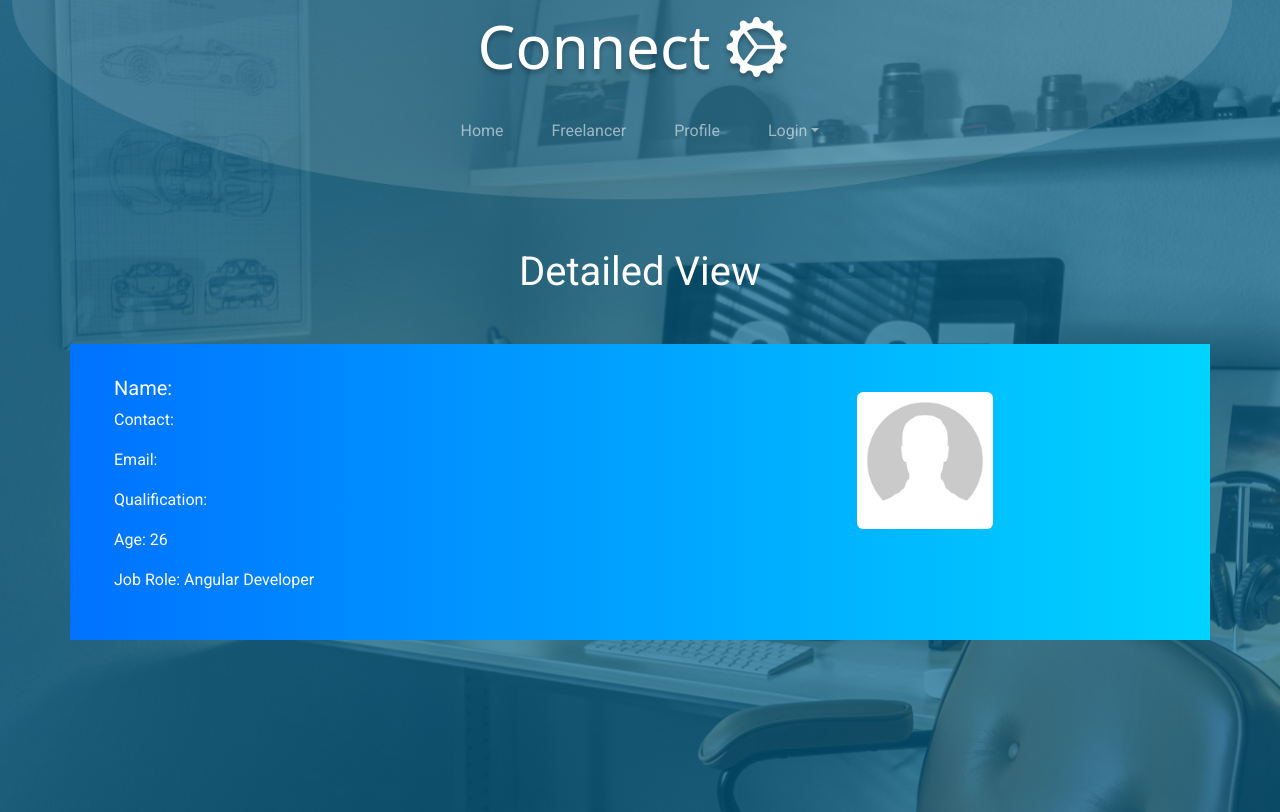
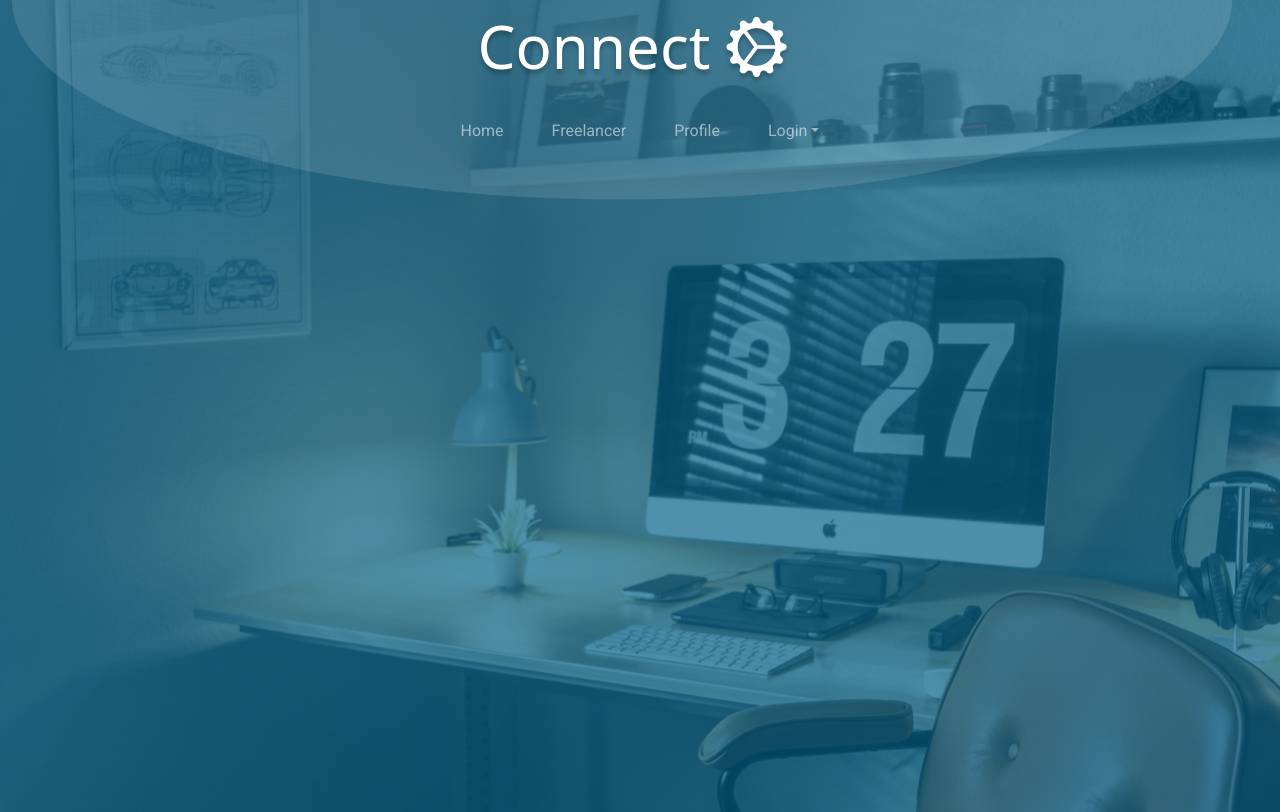
Before and after one commit to AnandRPSICS/Marketplace_freelancers_Frontend, a React (Create React App) app: page /detailed-view-freelancers in a window 1280 px wide. Shown: the top 812 px of the page. Built offline with nearby package versions, Linux system fonts and the light colour scheme.

Commit message:
detials paged updated

```diff
--- a/src/Pages/User/DetailedViewFreelancers/DetailedViewFreelancers.jsx
+++ b/src/Pages/User/DetailedViewFreelancers/DetailedViewFreelancers.jsx
@@ -38,18 +38,17 @@ function DetailedViewFreelancers() {
   return (
     <>
       <Navbar />
-      <div>
+      <div style={{position: "relative", top: "900px"}}>
         <Container className="mt-5 ">
-          <h1 className="text-center m-5 text-white">Detailed View</h1>
-          <Row className="bg-color border-0 text-white">
+          <h1 className="text-center m-5 text-dark">Detailed View</h1>
+          <Row style={{backgroundColor: "#eee"}} className=" border-0 text-white">
             <Col>
               <Card
                 className="mb-3  border-0 text-white"
                 style={{ margin: "auto", background: "inherit" }}
               >
-                <Card.Body className="m-3">
-                  {console.log(freelancerData)}
-                  <Card.Title>Name: {freelancerData?.name}</Card.Title>
+                <Card.Body  className="m-3 text-dark">
+                  <Card.Title className="font-weight-bolder">Name: {freelancerData?.name}</Card.Title>
                   <Card.Text>Contact: {freelancerData?.contact}</Card.Text>
                   <Card.Text>Email: {freelancerData?.email}</Card.Text>
                   <Card.Text>
--- a/src/Pages/User/ViewAllFreelancers/ViewAllFreelancers.jsx
+++ b/src/Pages/User/ViewAllFreelancers/ViewAllFreelancers.jsx
@@ -1,7 +1,7 @@
 import React from "react";
 import "./ViewAllFreelancers.css";
 
-import { Container, Row, Col, Card , Button,Image} from 'react-bootstrap';
+import { Container, Row, Col, Card, Button, Image } from "react-bootstrap";
 
 import Navbar from "../../Common/Navbar/navbar";
 import profilePic from "../../../Assets/HD-wallpaper-purple-smile-design-eye-smily-profile-pic-face.jpg";
@@ -26,7 +26,6 @@ function ViewAllFre1elancers() {
       let res = await axiosInstance.get("/getAllFreelancers");
       let data = res?.data?.data || [];
       setAllFreelancersData(data);
-
     } catch (error) {
       console.log("Error on getting all freelancers", error);
     }
@@ -34,8 +33,16 @@ function ViewAllFre1elancers() {
   return (
     <>
       <Navbar />
-      <div className="container my-5 bg-color rounded">
-        <h1 className="text-center m-5 text-white">View All Freelancers</h1>
+      <div
+        style={{
+          position: "relative",
+          top: "900px",
+          boxShadow:
+            "rgba(50, 50, 93, 0.25) 0px 6px 12px -2px, rgba(0, 0, 0, 0.3) 0px 3px 7px -3px;",
+        }}
+        className="container my-5  rounded"
+      >
+        <h1 className="text-center m-5 text-dark">View All Freelancers</h1>
         <Container className="d-flex justify-content-center flex-wrap  my-5">
           {allFreelancersData.map((freelancer) => {
             let filename = freelancer?.profilepic?.filename || null;
--- a/src/Pages/User/login/user_login.js
+++ b/src/Pages/User/login/user_login.js
@@ -134,8 +134,9 @@ function User_login() {
                     </div>
                     <div className="d-flex align-items-center justify-content-center">
                       <p
+                        style={{cursor: "pointer"}}
                         onClick={navigateToUserRegister}
-                        className="fs-5 mb-0 fw-bold"
+                        className="fs-5 mb-0 mt-3 fw-bold"
                       >
                         Create an User account
                       </p>
```
